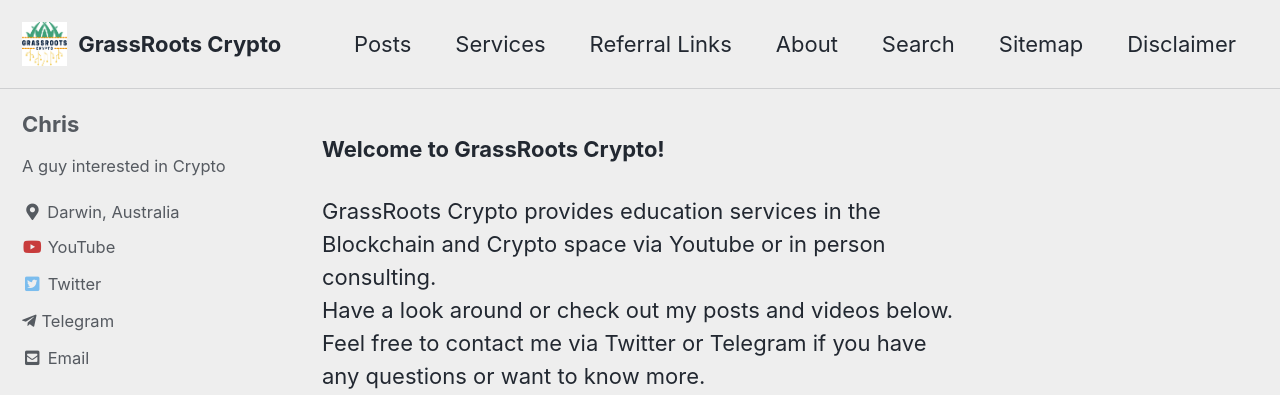
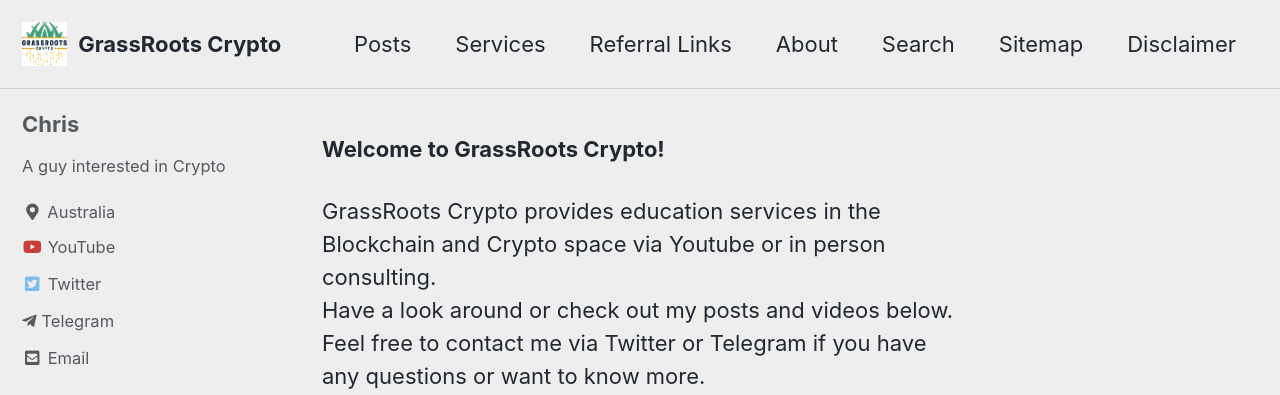
Before and after one commit to GrassRootsCrypto/GrassRootsCrypto.github.io, a Jekyll site: the page built from index.html, in a window 1280 px wide. Shown: the top 395 px of the page. Built offline with Jekyll 4.4.1, drawn with Linux system fonts in a browser that asks for light colours; cached includes are drawn as plain includes; the list of posts is cut into pages by our own code.

Commit message:
Update Config

```diff
--- a/_config.yml
+++ b/_config.yml
@@ -96,7 +96,7 @@
   name             : "Chris"
   avatar           : # path of avatar image, e.g. "/assets/images/bio-photo.jpg"
   bio              : "A guy interested in Crypto"
-  location         : "Darwin, Australia"
+  location         : "Australia"
   email            : "info@grassrootscrypto.io"
   links:
  #   - label: "Email"
```
